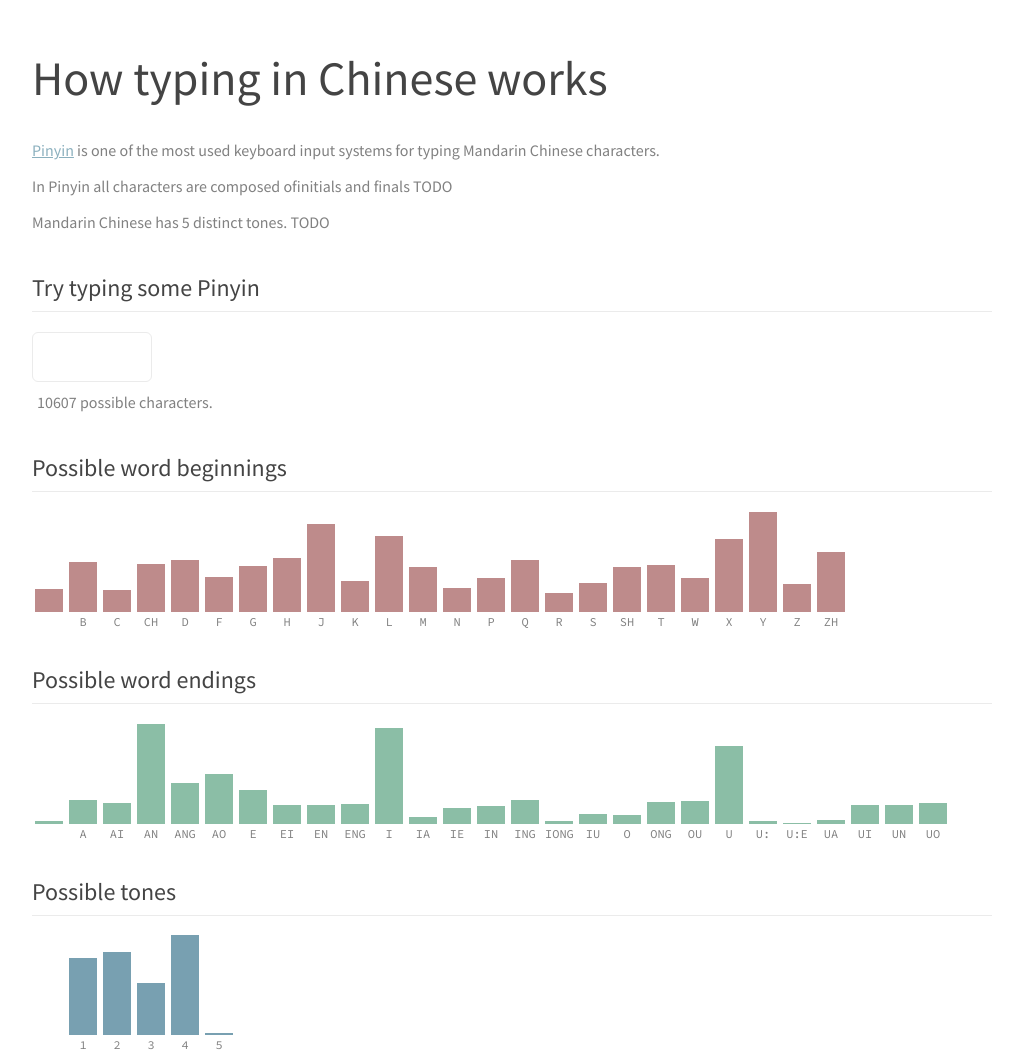
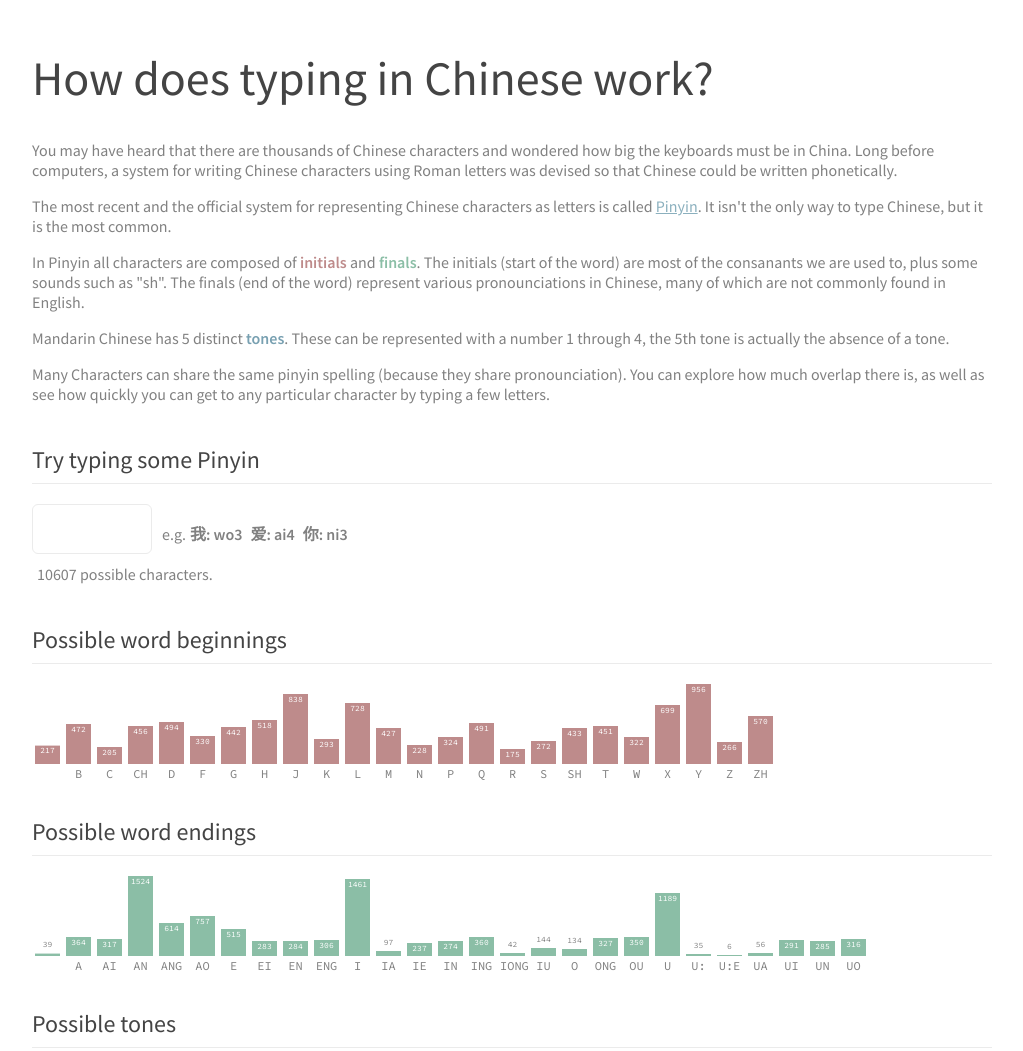
Before and after one commit to enjalot/pinyin, a plain HTML site: page index.html in a window 1280 px wide. Shown: the top 1051 px of the page, without its empty margins (128-1151 px from the left). Drawn offline with Linux system fonts and the light colour scheme.

Commit message:
fix component. fill out description

```diff
--- /dev/null
+++ b/histogram.js
@@ -0,0 +1,54 @@
+// Define our histogram component's controller code
+function Histogram() {}
+// All components have an init function that runs before anything happens
+Histogram.prototype.init = function() {
+  var model = this.model;
+  model.setNull("data", []); // setNull only sets the value if the data doesnt already exist
+  model.setNull("selection", []);
+  model.setNull("height", 100);
+
+  this.yScale = d3.scale.linear()
+    .range([0, model.get("height")]);
+  this.transform();
+};
+
+// create runs after the component (and the DOM) have been loaded.
+Histogram.prototype.create = function() {
+  var that = this;
+  var model = this.model;
+
+  // changes in values inside the array
+  model.on("all", "data**", function() {
+    that.transform()
+  })
+  model.on("all", "selection**", function() {
+    that.transform()
+  });
+};
+
+// This is where we transform the data into a format that's easier to render.
+// this is following the d3 pattern of layouts (and copying d3.chart's naming convention)
+Histogram.prototype.transform = function() {
+  var model = this.model;
+  var that = this;
+  var data = model.get("data");
+  var selection = model.get("selection");
+
+  var totalMax = d3.max(data, function(d) { return d.value }) || 0;
+  this.yScale.domain([0, totalMax]);
+
+  // update the layout
+  var layout = data.map(function(d,i) {
+    var sel = selection[i] || { value: 0 };
+    return {
+      y: that.yScale.range()[1] - that.yScale(d.value),
+      selectionY: that.yScale(d.value) - that.yScale(sel.value),
+      height: that.yScale(d.value),
+      selectionHeight: that.yScale(sel.value)
+    }
+  })
+  // we do more computing in js (setDiffDeep) to avoid extra re-rendering.
+  // Since Derby handles the data->DOM binding, we also tell it to judiciously
+  // update the data if possible.
+  model.setDiffDeep("layout", layout);
+};
--- a/index.html
+++ b/index.html
@@ -1,8 +1,10 @@
 <html>
   <head>
+    <title>How does typing in Chinese work?</title>
     <script src="lib/d3.min.js"></script>
     <script src="lib/crossfilter.v1.min.js"></script>
     <script src="pinyin.js"></script>
+    <script src="histogram.js"></script>
     <link rel="stylesheet" type="text/css" href="style.css"></link>
     <link href='http://fonts.googleapis.com/css?family=Source+Sans+Pro:400,600,700' rel='stylesheet' type='text/css'>
     <link href='http://fonts.googleapis.com/css?family=Source+Code+Pro:400,600' rel='stylesheet' type='text/css'>
@@ -12,27 +14,39 @@
 <template id="body">
 <div id=container>
 <div id=content>
-  <h1>How typing in Chinese works</h1>
+  <h1>How does typing in Chinese work?</h1>
     <div id="explanation">
       <p>
-        <a target=_blank href="http://en.wikipedia.org/wiki/Pinyin">Pinyin</a> is one of the most used keyboard input systems for typing Mandarin Chinese characters.
+      You may have heard that there are thousands of Chinese characters and wondered how big the keyboards must be in China. Long before computers, a system for writing Chinese characters using Roman letters was devised so that Chinese could be written phonetically.
+      </p>
+      <p>
+      The most recent and the official system for representing Chinese characters as letters is called <a target=_blank href="http://en.wikipedia.org/wiki/Pinyin">Pinyin</a>. It isn't the only way to type Chinese, but it is the most common.
       </p>
       <p>
         In Pinyin all characters are composed of
-        <span>initials</span> and <span>finals</span> TODO
+         <span class="start"> initials</span> and <span class="end">finals</span>. The initials (start of the word) are most of the consanants we are used to, plus some sounds such as "sh". The finals (end of the word) represent various pronounciations in Chinese, many of which are not commonly found in English.
       </p>
       <p>
-        Mandarin Chinese has 5 distinct <span>tones</span>. TODO
+        Mandarin Chinese has 5 distinct <span class="tone">tones</span>. These can be represented with a number 1 through 4, the 5th tone is actually the absence of a tone.
+      </p>
+      <p>
+        Many Characters can share the same pinyin spelling (because they share pronounciation). You can explore how much overlap there is, as well as see how quickly you can get to any particular character by typing a few letters.
       </p>
     </div>
 
     <div id="text">
       <h2>Try typing some Pinyin</h2>
-      <input class="pinyin" maxlength="5" value={{_page.pinyin}} on-keyup="filter()">
+      <input id="pinyin" class="pinyin" maxlength="5" value={{_page.pinyin}} on-keyup="filter()" on-click="clicker()">
+      <div class="examples">
+        e.g.
+        <span class="example">我: wo3</span>
+        <span class="example">爱: ai4</span>
+        <span class="example">你: ni3</span>
+      </div>
       <div class="count">
         <span class="number">{{_page.numMatches}}</span>
         <span class="filler">{{if _page.pinyin}} characters match {{else}} possible characters{{/if}}</span>
-        <span class="start">{{_page.start}}</span><span class="end">{{_page.end}}</span>.
+        <span class="start">{{_page.start}}</span><span class="end">{{_page.end}}</span><span class="end">{{_page.tone}}</span>.
       </div>
     </div>
 
@@ -40,17 +54,17 @@
     -->
 
     <div id="histos">
-      <div id="initials">
+      <div class="initials">
         <h2>Possible word beginnings</h2>
-        <view name=histo data={{_page.initialGroups.starts}} selection={{_page.groups.starts}} height=100></view>
+        <view name=histo data={{_page.initialGroups.starts}} selection={{_page.groups.starts}} height=80></view>
       </div>
-      <div id="finals">
+      <div class="finals">
         <h2>Possible word endings</h2>
-        <view name=histo data={{_page.initialGroups.ends}} selection={{_page.groups.ends}} height=100></view>
+        <view name=histo data={{_page.initialGroups.ends}} selection={{_page.groups.ends}} height=80></view>
       </div>
-      <div id="tones">
+      <div class="tones">
         <h2>Possible tones</h2>
-        <view name=histo data={{_page.initialGroups.tones}} selection={{_page.groups.tones}} height=100></view>
+        <view name=histo data={{_page.initialGroups.tones}} selection={{_page.groups.tones}} height=80></view>
       </div>
 
     </div>
@@ -65,20 +79,33 @@
       </div>
     </div>
     <div id="conclusion">
-      TODO: explain Technology used
+      <h2>How this page was built</h2>
       <p>
-        CEDICT<br>
-        crossfilter<br>
-        d3<br>
-derby<br>
+        The data for this project is derived from the open Chinese-English dictionary project <a target=_blank href="http://cc-cedict.org/wiki/">CEDICT</a>. All unique characters in the dictionary were extracted (and they are sorted by the number of times they appear).
+      </p>
+      <p>
+        This is also a tech demo of a new feature of <a target=_blank href="http://derbyjs.com">Derby</a>, the <a target=_blank href="">standalone package</a>. This allows you to use Derby templates and reactive data binding without a server. The API is much nicer than Angular or Backbone, and the source has been commented to encourage others to try.
+      </p>
+      <p>
+      The project relies on <a target=_blank href="http://square.github.io/crossfilter/">crossfilter.js</a> to provide the interactive filtering and grouping of thousands of characters and their pinyin.
+      </p>
+      <p>
+        A little bit of <a target=_blank href="http://d3js.org/">d3.js</a> is used for the visualization, but only for calculating scales, data binding is handled by Derby<br>
+      </p>
+      <p>
+      written by <a href="https://twitter.com/enjalot">enjalot</a> for
+        <a href="https://twitter.com/derbyjs"> derbyjs</a><br>
+        thanks to <a href="https://twitter.com/vicapow">vicapow</a> and <a href="https://twitter.com/andreasmb">andreasmb</a> for design help.
+      </p>
 
-twitter, derby
-      </p>
+      <a href="https://twitter.com/share" class="twitter-share-button" data-url="http://enjalot.github.io/pinyin" data-text="How does typing in Chinese work?" data-via="enjalot">Tweet</a>
+<script>!function(d,s,id){var js,fjs=d.getElementsByTagName(s)[0],p=/^http:/.test(d.location)?'http':'https';if(!d.getElementById(id)){js=d.createElement(s);js.id=id;js.src=p+'://platform.twitter.com/widgets.js';fjs.parentNode.insertBefore(js,fjs);}}(document, 'script', 'twitter-wjs');</script>
     </div>
 </div>
 </div>
 </template>
 
+<!-- such readability -->
 <template id="histo" attributes="data selection height">
   <div class="bars">
     {{each layout as #d,#i}}
@@ -86,6 +113,8 @@ twitter, derby
         <div class="bar" style="height:{{#d.height}}px;top:{{#d.y}}px;">
           <div class="inner" style="height:{{#d.selectionHeight}}px;top:{{#d.selectionY}}px;"></div>
         </div>
+        <div class="value" style="margin-top:{{if #d.height < 12}}{{-#d.height-14}}{{else}}{{-#d.height}}{{/}}px;{{if #d.height < 10}}color:#818181{{/}}">
+          {{selection[#i].value}}</div>
         <div class="letter" style="opacity:{{if +#d.selectionHeight}}1{{else}}0.3{{/}}">{{data[#i].key || "&nbsp"}}</div>
       </div>
     {{/each}}
@@ -94,6 +123,7 @@ twitter, derby
 
     <script src="lib/derby-standalone.min.js"></script>
     <script>
+      ////////////////////// <BOILER PLATE> ///////////////////////////////
       // setup standalone derby
       var app = derby.createApp();
       // setup our templates
@@ -103,31 +133,38 @@ twitter, derby
         var template = templates[i];
         app.views.register(template.id, template.innerHTML, template.dataset);
       }
+      ////////////////////// </BOILER PLATE> ///////////////////////////////
+      // setup our histogram component (defined in histogram.js)
+      app.component("histo", Histogram);
+      // create the page and expose the model for use in the console
+      var page = app.createPage();
+      console.log("Try MODEL.set('_page.pinyin', 'w')");
+      var model = window.MODEL = page.model;
+      // render the main template
+      document.body.appendChild(page.getFragment('body'));
 
-      // setup our histogram component
-      app.component("histo", Histogram);
-      // create the page and make a version
-      var page = app.createPage();
-      var model = window.MODEL = page.model;
 
+      ///////////////////// CONTROLLER CODE ////////////////////////////////
       model.set("_page.pinyin", "");
       model.set("_page.loadingSingles", true)
 
-      document.body.appendChild(page.getFragment('body'));
+      // when the user clicks on the input this gets called
+      app.proto.clicker = function() {
+        location.href='#pinyin'
+      }
 
       // get some data asynchronously!
       d3.csv("data/cedict-singles.csv", function(err, data) {
-        console.log("data", data.length);
         model.set("_page.loadingSingles", false)
 
-        // Controller code
+        // crossfilter logic defined in pinyin.js
         var xf = cross();
         xf(data);
 
         model.set("_page.initialGroups", xf.groups())
 
+        // we setup an app function for use in the template (on-keyup of the input)
         app.proto.filter = filter;
-        filter();
         function filter() {
           var value = model.get("_page.pinyin");
 
@@ -138,7 +175,7 @@ twitter, derby
 
           var start = getInitial(value);
           var end = getFinal(value);
-          var tone = getTone(tone);
+          var tone = getTone(value);
           model.set("_page.start", start);
           model.set("_page.end", end);
           model.set("_page.tone", tone);
@@ -146,7 +183,8 @@ twitter, derby
           var groups = xf.groups();
           model.set("_page.groups", groups)
         }
-      })
+        filter();
+      });
     </script>
   </body>
 </html>
--- a/pinyin.js
+++ b/pinyin.js
@@ -52,62 +52,9 @@ function getTone(pin) {
   for(var i = 0; i < 4; i++) {
     if(pin.indexOf(tones[i]) >= 0) return tones[i];
   }
-  if(pin) {
-    return "5";
-  }
   return "";
 }
 
-function Histogram() {}
-Histogram.prototype.init = function() {
-  var model = this.model;
-  model.setNull("data", []);
-  model.setNull("selection", []);
-  model.setNull("height", 100);
-
-  this.yScale = d3.scale.linear()
-    .range([0, model.get("height")]);
-  this.transform()
-};
-
-Histogram.prototype.create = function() {
-  var model = this.model;
-  var that = this;
-
-  // changes in values inside the array
-  model.on("all", "data**", function() {
-    that.transform()
-  })
-  model.on("all", "selection**", function() {
-    that.transform()
-  });
-};
-
-Histogram.prototype.transform = function() {
-  var model = this.model;
-  var that = this;
-  var data = model.get("data") || [];
-  var selection = model.get("selection") || [];
-
-  // this could be implemented as extent for a relative scale
-  var totalMax = d3.max(data, function(d) { return d.value }) || 0;
-  this.yScale.domain([0, totalMax]);
-
-  // update the layout
-  var layout = data.map(function(d,i) {
-    var sel = selection[i] || { value: 0 };
-    return {
-      //x: that.xScale(i),
-      y: that.yScale.range()[1] - that.yScale(d.value),
-      selectionY: that.yScale(d.value) - that.yScale(sel.value),
-      //width: that.xScale.rangeBand()/2,
-      height: that.yScale(d.value),
-      selectionHeight: that.yScale(sel.value)
-    }
-  })
-  // we do more computing in js (setDiffDeep) to avoid extra re-rendering
-  model.setDiffDeep("layout", layout);
-};
 
 function cross() {
   var xf = crossfilter();
--- a/style.css
+++ b/style.css
@@ -67,9 +67,8 @@ h2 {
 }
 
 .bar-container {
-  width: 28px;
+  width: 25px;
   margin: 0px 3px;
-  font-size: 12px;
   display: inline-block;
 }
 .letter {
@@ -79,38 +78,70 @@ h2 {
   text-align: center;
   text-transform: uppercase;
   margin-top: 2px;
+  font-size: 12px;
+}
+.value {
+  font-family: 'Source Code Pro', "Helvetica Neue", Helvetica, sans-serif;
+  color: #fff;
+  height: 10px;
+  text-align: center;
+  text-transform: uppercase;
+  position: relative;
+  float:left;
+  width: 25px;
+  font-size: 8px;
 }
 
+input {
+}
+.histos {
+}
+.count {
+}
+.examples {
+  display: inline-block;
+  padding-left: 10px;
+}
+.example {
+  padding: 4px;
+  font-weight: 600;
+}
 .start {
   color: #be8b8b;
+  font-weight: 600;
 }
 .end {
   color: #8bbea6;
+  font-weight: 600;
 }
 .tone {
   color: rgb(120,160,177);
+  font-weight: 600;
 }
+
+
+
 .inner {
   width: 100%;
   position:relative;
 }
-#initials .bar {
+.initials .bar {
   background-color: #e5d1d1;
 }
-#initials .inner {
+.initials .inner {
   background-color: #be8b8b;
 }
 
-#finals .bar {
+.finals .bar {
   background-color: #cee3d9;
 }
-#finals .inner {
+.finals .inner {
   background-color: #8bbea6;
 }
-#tones .bar {
+.tones .bar {
   background-color: rgb(199,216,223);
 }
-#tones .inner {
+.tones .inner {
   background-color: rgb(120,160,177);
 }
 
```
